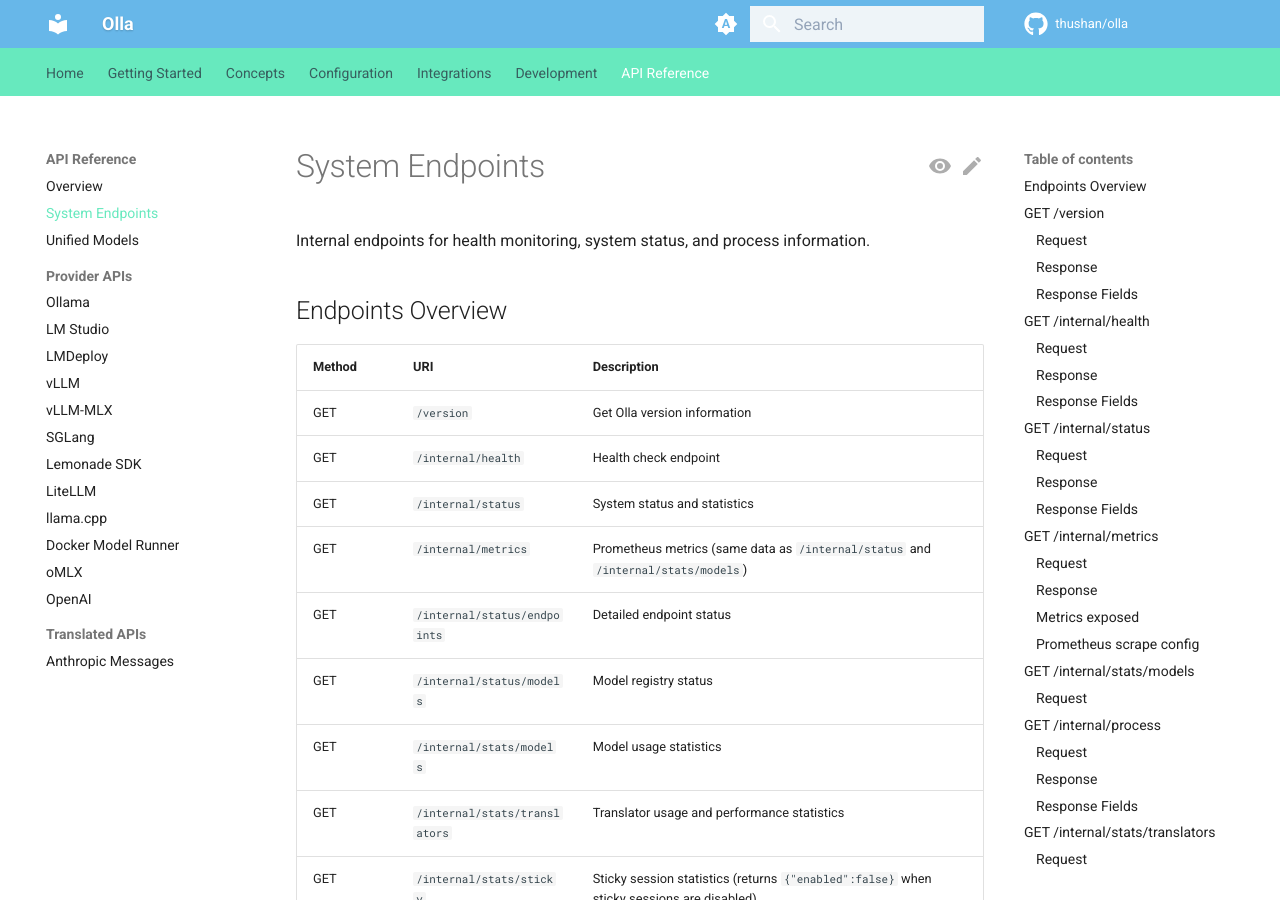
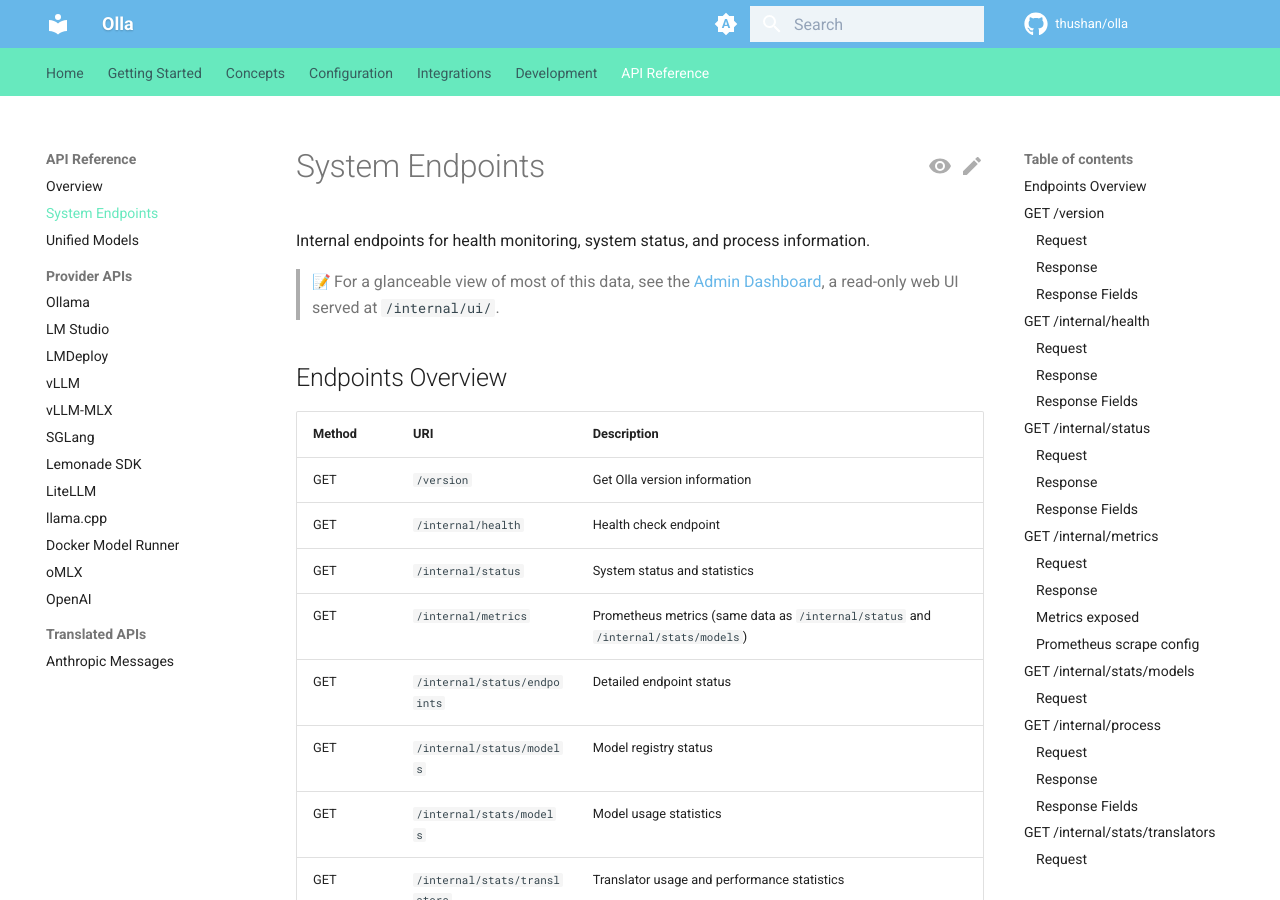
Before and after one commit to leo-3889/olla, an MkDocs documentation site: the page built from docs/content/api-reference/system.md, in a window 1280 px wide and 900 px high. Built offline with MkDocs 1.6.1 and Material for MkDocs 9.7.7, drawn with Linux system fonts in a browser that asks for light colours; emoji names are drawn with the system emoji font; comment, search, counter and statistics services are not loaded.

Commit message:
cross-link the admin dashboard from the monitoring and system-endpoints pages

```diff
--- a/docs/content/api-reference/system.md
+++ b/docs/content/api-reference/system.md
@@ -1,6 +1,8 @@
 # System Endpoints
 
 Internal endpoints for health monitoring, system status, and process information.
+
+> :memo: For a glanceable view of most of this data, see the [Admin Dashboard](../configuration/dashboard.md), a read-only web UI served at `/internal/ui/`.
 
 ## Endpoints Overview
 
```
Also changed, not shown: docs/content/configuration/practices/monitoring.md (+2 -0 lines).
